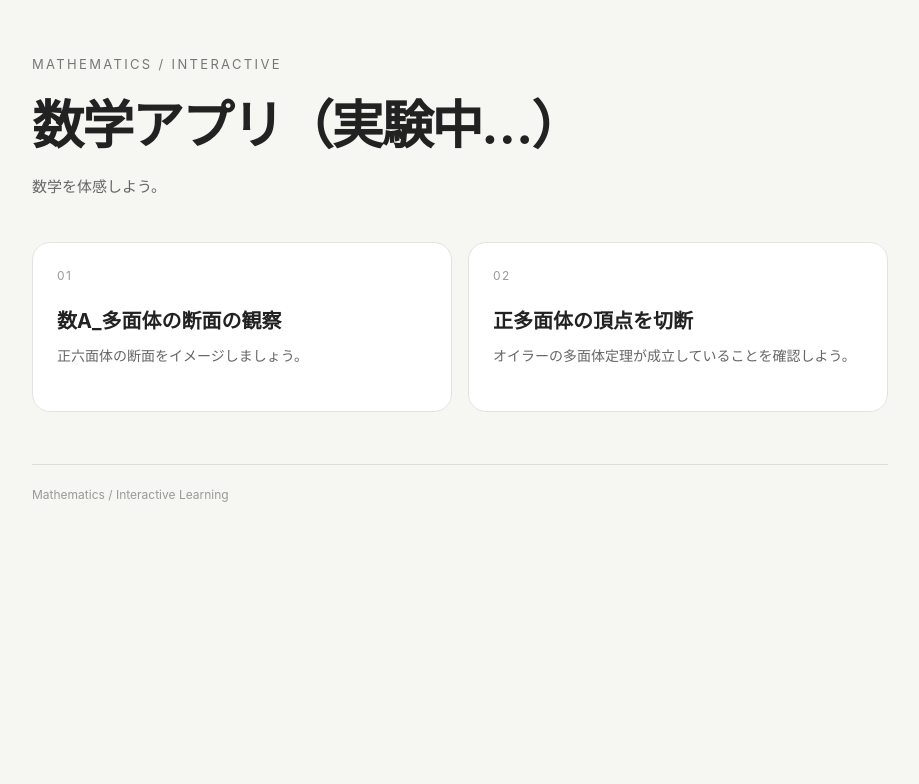
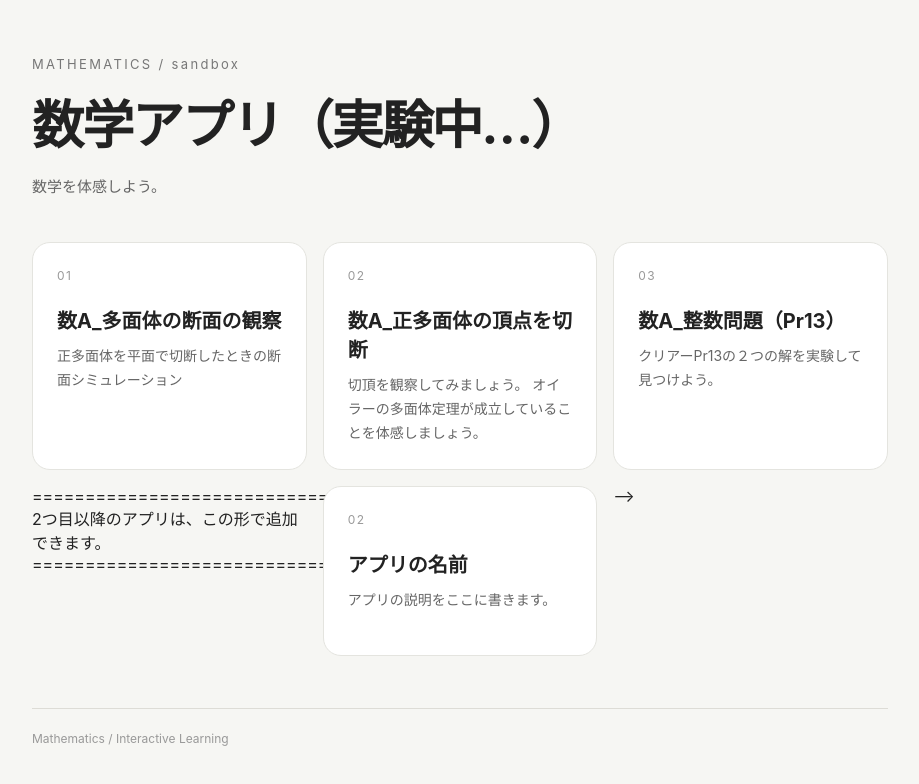
Before and after one commit to kn-sandbox/math-simulator, a plain HTML site: page index.html in a window 1280 px wide. Shown: the whole page, without its empty margins (180-1099 px from the left). Drawn offline with Linux system fonts and the light colour scheme.

Commit message:
Update index.html

```diff
--- a/index.html
+++ b/index.html
@@ -134,7 +134,7 @@
   <main class="container">
 
     <header>
-      <div class="label">MATHEMATICS / INTERACTIVE</div>
+      <div class="label">MATHEMATICS / sandbox</div>
 
       <h1>数学アプリ（実験中…）</h1>
 
@@ -148,15 +148,12 @@
 
       <!-- アプリ 01 -->
       <a class="card" href="polcutp.html">
-
         <div class="number">01</div>
-
         <div class="title">
           数A_多面体の断面の観察
         </div>
-
         <div class="description">
-          正六面体の断面をイメージしましょう。
+          正多面体を平面で切断したときの断面シミュレーション
         </div>
 
       </a>
@@ -167,15 +164,27 @@
         <div class="number">02</div>
 
         <div class="title">
-          正多面体の頂点を切断
+          数A_正多面体の頂点を切断
         </div>
 
         <div class="description">
-          オイラーの多面体定理が成立していることを確認しよう。
+          切頂を観察してみましょう。
+          オイラーの多面体定理が成立していることを体感しましょう。
         </div>
 
       </a>
-      <!--
+
+            <!-- アプリ 03 -->
+      <a class="card" href="seisuupr13.html">
+        <div class="number">03</div>
+        <div class="title">
+          数A_整数問題（Pr13）
+        </div>
+        <div class="description">
+          クリアーPr13の２つの解を実験して見つけよう。
+        </div>
+
+      </a>
       ==================================================
       2つ目以降のアプリは、この形で追加できます。
       ==================================================
```
